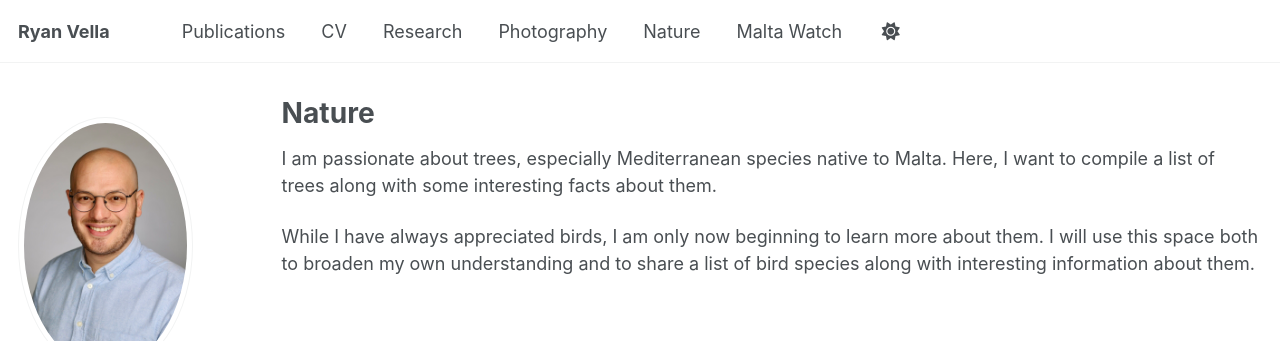
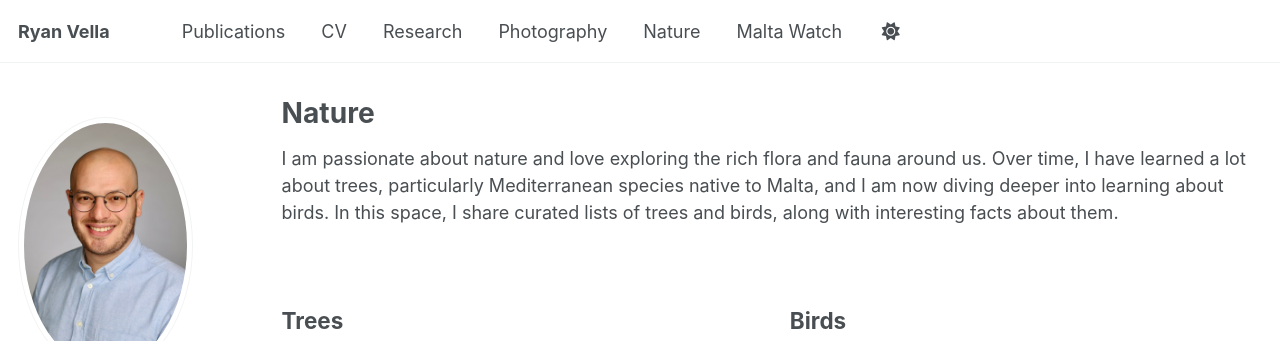
Before and after one commit to ryanvella9/ryanvella9.github.io, a Jekyll site: the page built from _pages/nature.md, in a window 1280 px wide and 1327 px high, cut to the strip 0-341 px from the top of the window. Built offline with Jekyll 4.4.1, drawn with Linux system fonts in a browser that asks for light colours; some web fonts are replaced; a script that is not in the unit is left out.

Commit message:
my commit message

```diff
--- a/_pages/nature.md
+++ b/_pages/nature.md
@@ -6,9 +6,7 @@ author_profile: true
 ---
 
 
-I am passionate about trees, especially Mediterranean species native to Malta. Here, I want to compile a list of trees along with some interesting facts about them.
-
-While I have always appreciated birds, I am only now beginning to learn more about them. I will use this space both to broaden my own understanding and to share a list of bird species along with interesting information about them.
+I am passionate about nature and love exploring the rich flora and fauna around us. Over time, I have learned a lot about trees, particularly Mediterranean species native to Malta, and I am now diving deeper into learning about birds. In this space, I share curated lists of trees and birds, along with interesting facts about them.
 
 <div style="display: flex; flex-wrap: wrap; gap: 2rem; margin-top: 2rem;">
   <div style="flex: 1; min-width: 300px;">
```
